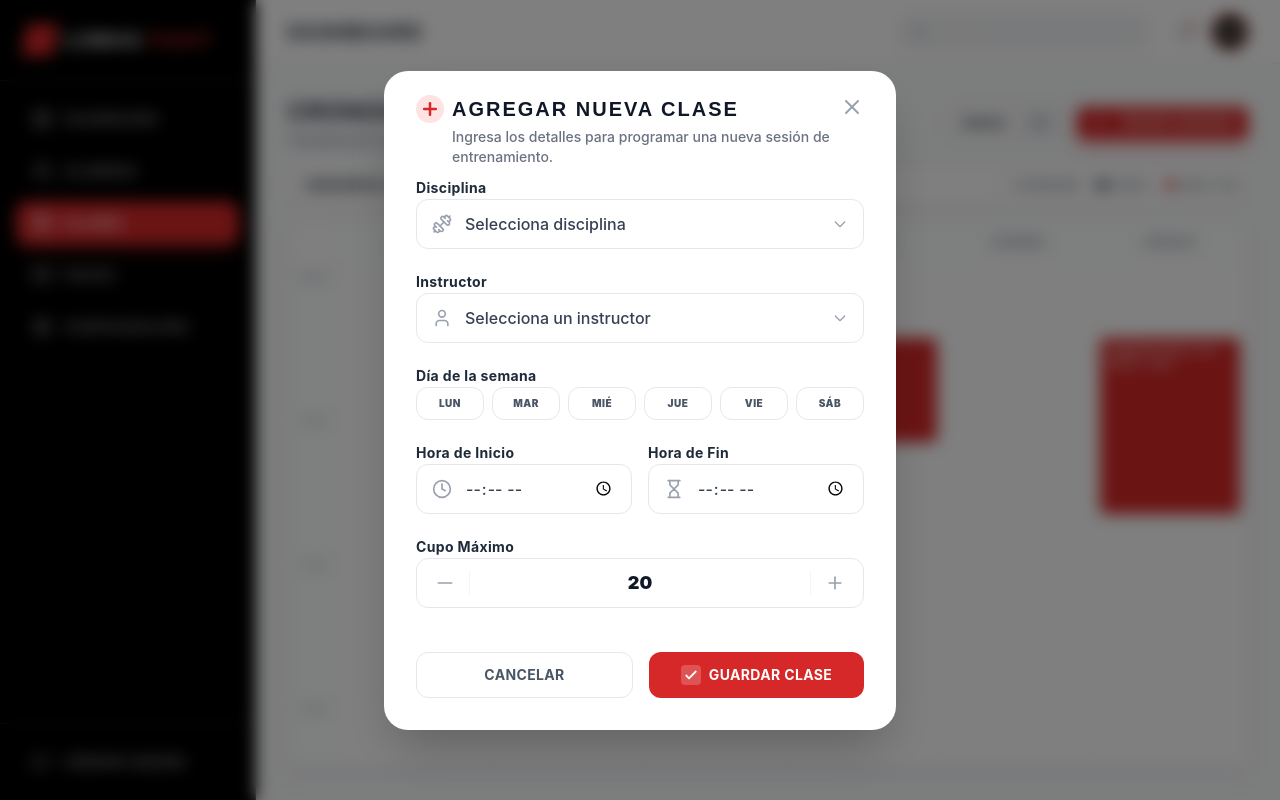
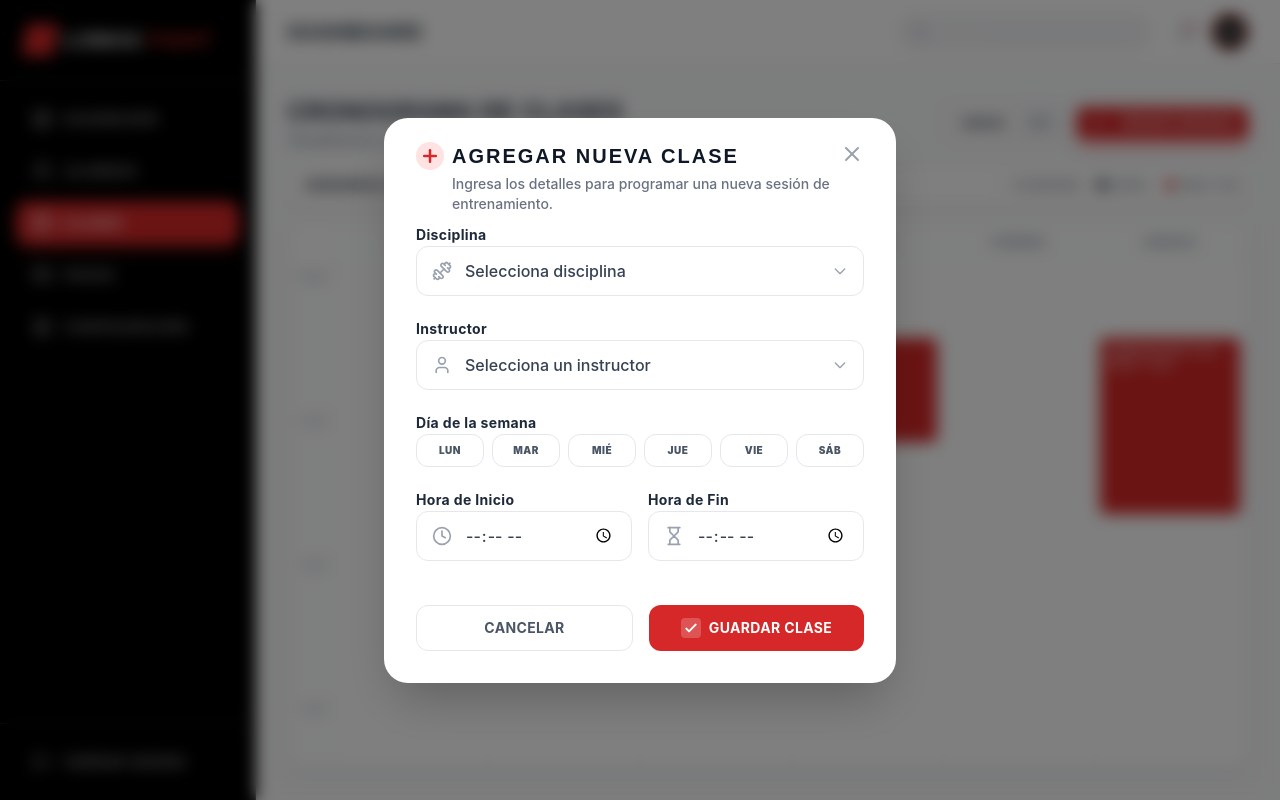
Before and after one commit to Pabloczurylo/LomasFight, a React (Vite) app: page /admin/clases in a window 1280 px wide. Both pictures are taken after a click on the button "AÑADIR HORARIO". Built offline with nearby package versions, Linux system fonts and the light colour scheme.

Commit message:
Eliminé el campo de cupo máximo de la modal para crear una nueva clase.

```diff
--- a/src/features/admin/components/AddClassModal.tsx
+++ b/src/features/admin/components/AddClassModal.tsx
@@ -23,7 +23,7 @@ export default function AddClassModal({ isOpen, onClose, onSave }: AddClassModal
     const [selectedDays, setSelectedDays] = useState<string[]>([]);
     const [startTime, setStartTime] = useState('');
     const [endTime, setEndTime] = useState('');
-    const [capacity, setCapacity] = useState(20);
+
 
     if (!isOpen) return null;
 
@@ -43,7 +43,7 @@ export default function AddClassModal({ isOpen, onClose, onSave }: AddClassModal
             days: selectedDays,
             startTime,
             endTime,
-            capacity
+
         });
         onClose();
     };
@@ -182,29 +182,7 @@ export default function AddClassModal({ isOpen, onClose, onSave }: AddClassModal
                         </div>
                     </div>
 
-                    {/* Cupo Máximo */}
-                    <div className="space-y-1.5">
-                        <label className="text-sm font-bold text-gray-800 tracking-wide">Cupo Máximo</label>
-                        <div className="flex items-center border border-gray-200 rounded-xl p-1 bg-white">
-                            <button
-                                type="button"
-                                onClick={() => setCapacity(Math.max(1, capacity - 1))}
-                                className="w-12 h-10 flex items-center justify-center text-gray-400 hover:text-brand-red hover:bg-red-50 rounded-lg transition-colors"
-                            >
-                                <svg className="w-5 h-5" fill="none" stroke="currentColor" viewBox="0 0 24 24"><path strokeLinecap="round" strokeLinejoin="round" strokeWidth="2" d="M20 12H4"></path></svg>
-                            </button>
-                            <div className="flex-1 text-center font-black text-lg text-gray-900 border-x border-gray-100 h-6 flex items-center justify-center">
-                                {capacity}
-                            </div>
-                            <button
-                                type="button"
-                                onClick={() => setCapacity(capacity + 1)}
-                                className="w-12 h-10 flex items-center justify-center text-gray-400 hover:text-brand-red hover:bg-red-50 rounded-lg transition-colors"
-                            >
-                                <Plus className="w-5 h-5" />
-                            </button>
-                        </div>
-                    </div>
+
 
                     {/* Footer Buttons */}
                     <div className="flex gap-4 pt-6 mt-2">
```
